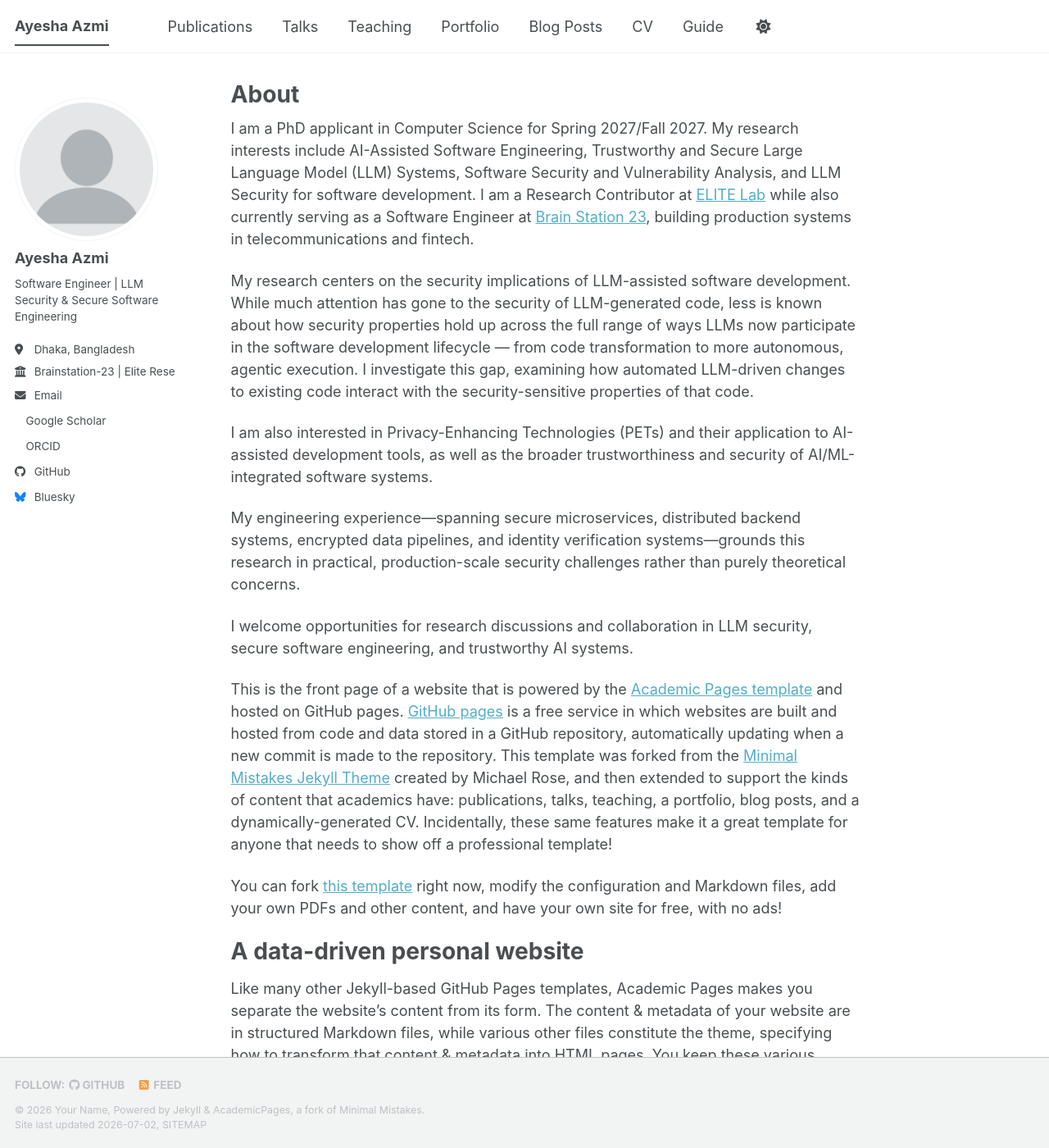
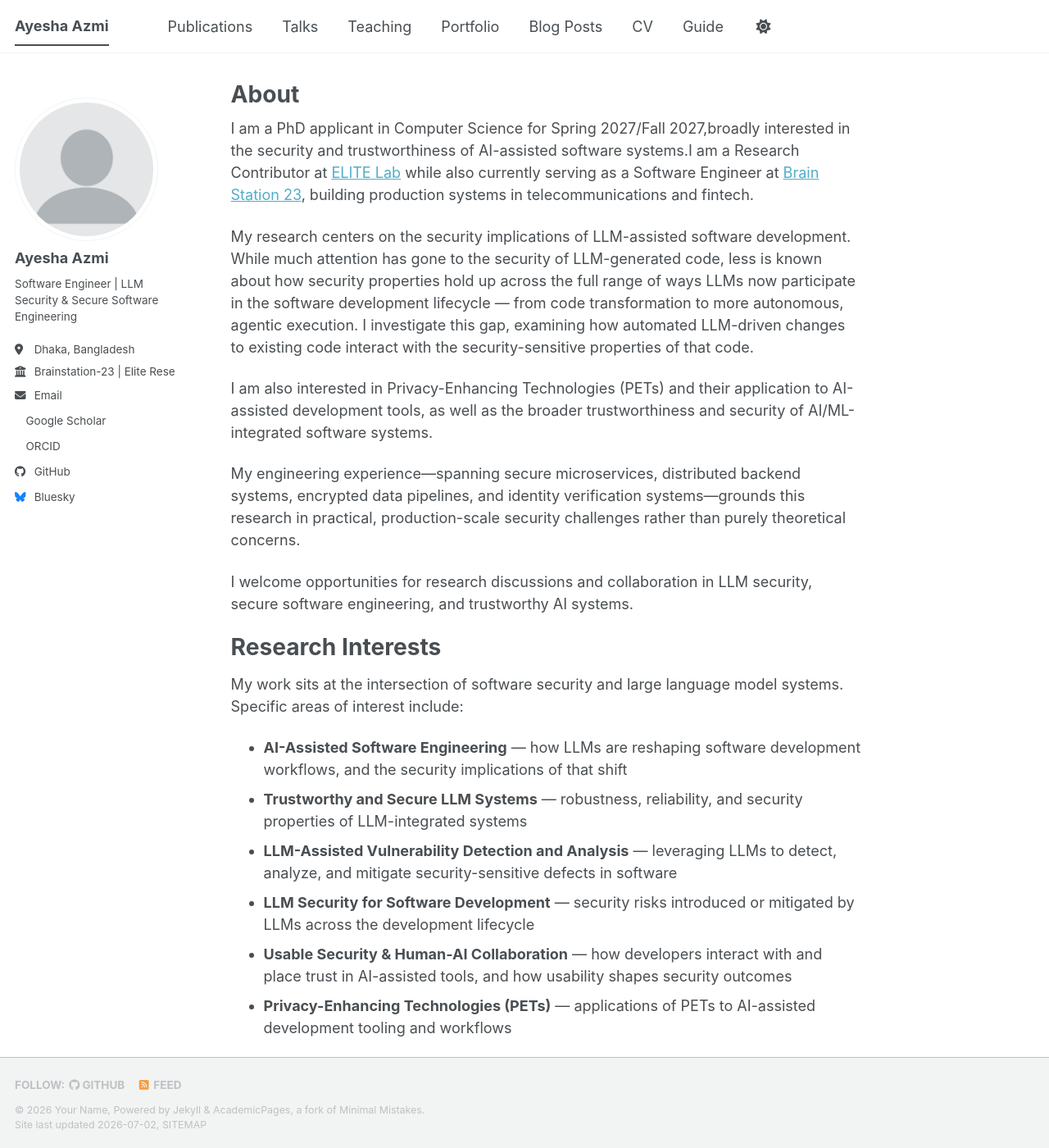
Before and after one commit to azmiayesha/azmiayesha.github.io, a Jekyll site: the page built from _pages/about.md, in a window 1280 px wide and 1400 px high. Shown: the whole window at 82% size. Built offline with Jekyll 4.4.1, drawn with Linux system fonts in a browser that asks for light colours; a style sheet for code colours, icons or effects is not loaded.

Commit message:
Update about.md

```diff
--- a/_pages/about.md
+++ b/_pages/about.md
@@ -7,8 +7,8 @@ redirect_from:
   - /about.html
 ---
 
-I am a PhD applicant in Computer Science for Spring 2027/Fall 2027. My research interests include AI-Assisted Software Engineering, Trustworthy and Secure Large Language Model (LLM) Systems, Software Security and Vulnerability Analysis, and LLM Security for software development. I am a Research Contributor at [ELITE Lab](https://web.elitelab.ai/)
- while also currently serving as a Software Engineer at [Brain Station 23](https://brainstation-23.com/), building production systems in telecommunications and fintech.
+I am a PhD applicant in Computer Science for Spring 2027/Fall 2027,broadly interested in the security and trustworthiness of AI-assisted software
+systems.I am a Research Contributor at [ELITE Lab](https://web.elitelab.ai/) while also currently serving as a Software Engineer at [Brain Station 23](https://brainstation-23.com/), building production systems in telecommunications and fintech.
 
 My research centers on the security implications of LLM-assisted software development. While much attention has gone to the security of LLM-generated code, less is known about how security properties hold up across the full range of ways LLMs now participate in the software development lifecycle — from code transformation to more autonomous, agentic execution. I investigate this gap, examining how automated LLM-driven changes to existing code interact with the security-sensitive properties of that
 code.
@@ -20,7 +20,24 @@ My engineering experience—spanning secure microservices, distributed backend s
 I welcome opportunities for research discussions and collaboration in LLM security, secure software engineering, and trustworthy AI systems.
 
 
+Research Interests
+======
+My work sits at the intersection of software security and large language
+model systems. Specific areas of interest include:
 
+- **AI-Assisted Software Engineering** — how LLMs are reshaping software
+  development workflows, and the security implications of that shift
+- **Trustworthy and Secure LLM Systems** — robustness, reliability, and
+  security properties of LLM-integrated systems
+- **LLM-Assisted Vulnerability Detection and Analysis** — leveraging LLMs
+  to detect, analyze, and mitigate security-sensitive defects in software
+- **LLM Security for Software Development** — security risks introduced
+  or mitigated by LLMs across the development lifecycle
+- **Usable Security & Human-AI Collaboration** — how developers interact
+  with and place trust in AI-assisted tools, and how usability shapes
+  security outcomes
+- **Privacy-Enhancing Technologies (PETs)** — applications of PETs to
+  AI-assisted development tooling and workflows
 
 
 
@@ -34,6 +51,8 @@ I welcome opportunities for research discussions and collaboration in LLM securi
 This is the front page of a website that is powered by the [Academic Pages template](https://github.com/academicpages/academicpages.github.io) and hosted on GitHub pages. [GitHub pages](https://pages.github.com) is a free service in which websites are built and hosted from code and data stored in a GitHub repository, automatically updating when a new commit is made to the repository. This template was forked from the [Minimal Mistakes Jekyll Theme](https://mmistakes.github.io/minimal-mistakes/) created by Michael Rose, and then extended to support the kinds of content that academics have: publications, talks, teaching, a portfolio, blog posts, and a dynamically-generated CV. Incidentally, these same features make it a great template for anyone that needs to show off a professional template!
 
  You can fork [this template](https://github.com/academicpages/academicpages.github.io) right now, modify the configuration and Markdown files, add your own PDFs and other content, and have your own site for free, with no ads!
+
+
 
 A data-driven personal website
 ======
```
